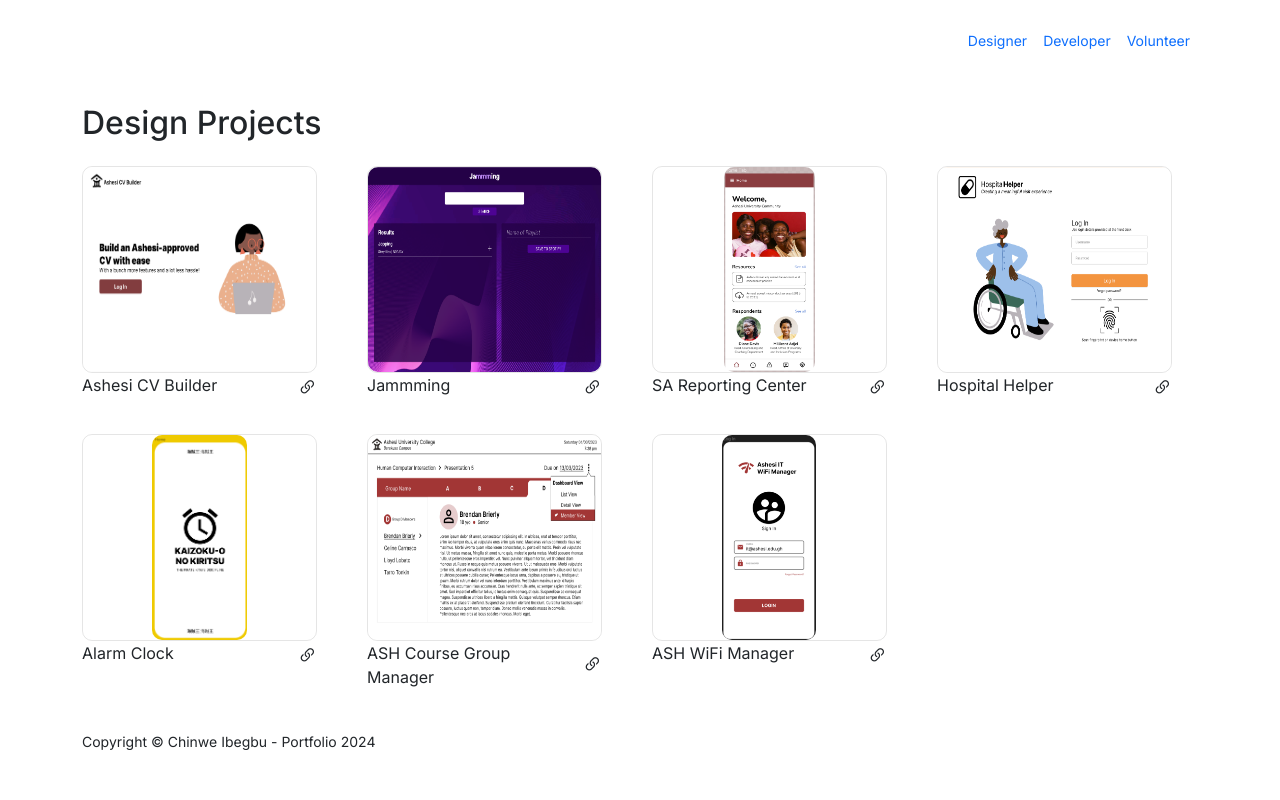
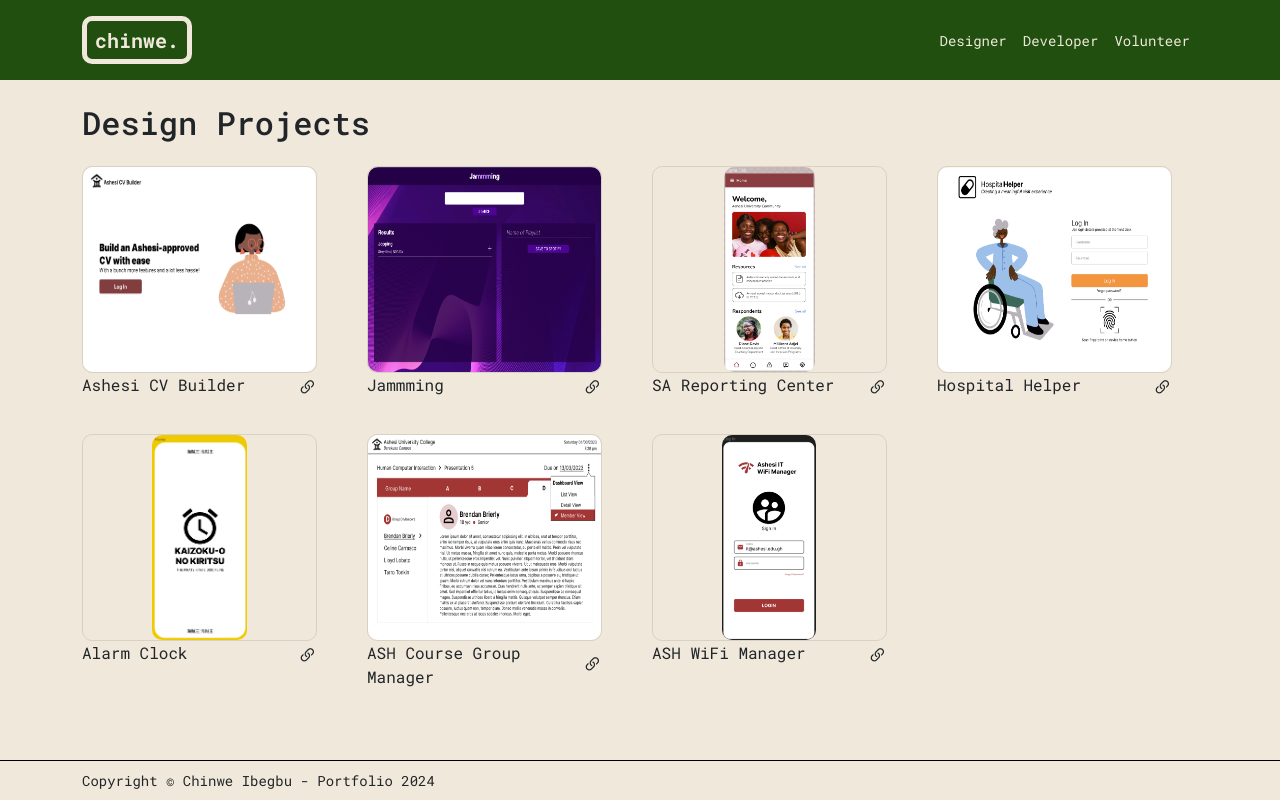
Before and after one commit to chinweibegbu/portfolio, a React (Create React App) app: page /designer in a window 1280 px wide. Built offline with nearby package versions, Linux system fonts and the light colour scheme.

Commit message:
Re-structure application

```diff
--- a/src/components/App.js
+++ b/src/components/App.js
@@ -14,6 +14,7 @@
   return (
     <div className="App d-flex flex-column min-vh-100">
       <TitleBar />
+      <div className='Main'>
         <Routes>
           <Route path="/" element={<Landing />} />
           <Route path="/designer" element={<Designer />} />
@@ -22,6 +23,7 @@
           <Route path="/volunteer" element={<Volunteer />} />
           <Route path="/:unknown" element={<PageNotFound />} />
         </Routes>
+      </div>
       <Footer />
     </div>
   );
--- a/src/styles/App.css
+++ b/src/styles/App.css
@@ -1,9 +1,25 @@
+:root {
+  --cream: #F0E9DB;
+  --dark-green: #214F0F;
+  --black: #000000;
+  --white: #FFFFFF;
+}
+
+* {
+  font-family: 'Roboto Mono';
+}
+
+.App .Main {
+  height: 85vh;
+  background-color: var(--cream);
+}
+
 .heading {
   font-size: xx-large;
   font-weight: 700;
 }
 
 .bordered {
-  border: solid 1px black;
+  border: solid 1px var(--black);
   min-height: 20px;
 }
```
Lines whose indentation alone changed are shown as unchanged.
